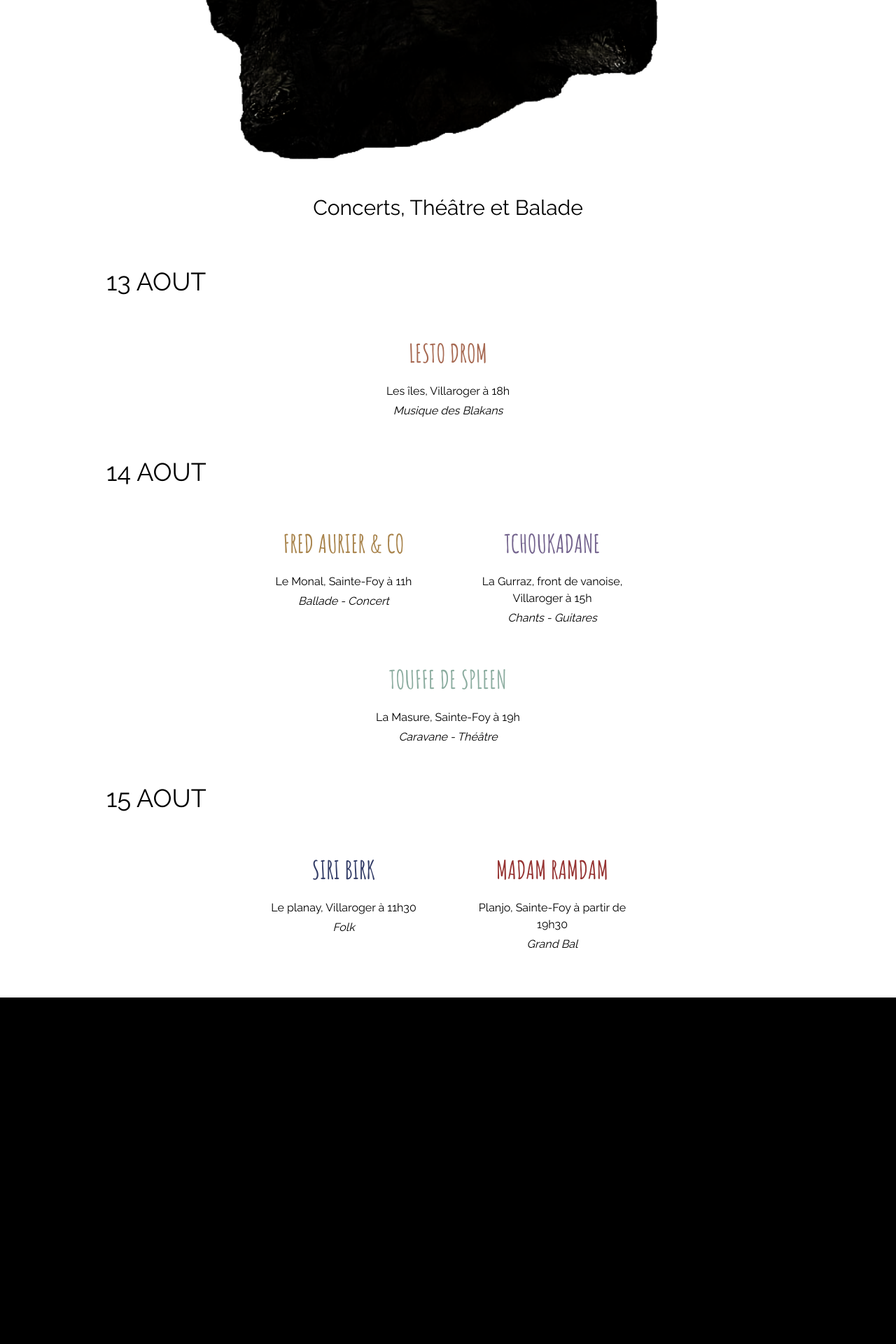
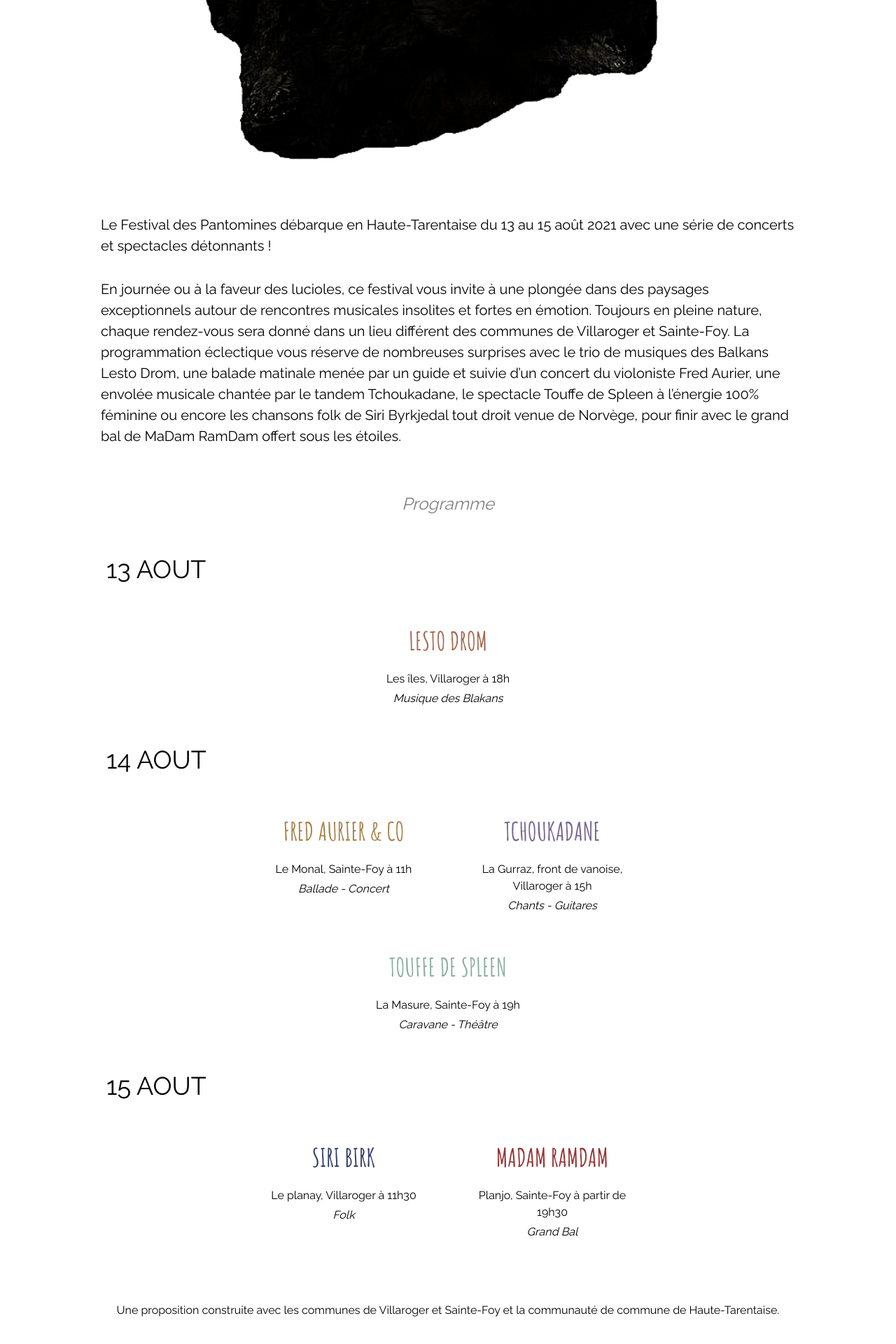
Before and after one commit to samueleyre/mineurdefond, a Next.js app: page /festival-des-pantomines in a window 1280 px wide. Shown: the part 526-2446 px from the top of the page at 70% size. Before the commit the page ends 1951 px from the top, so only its background shows below. Built offline with nearby package versions, Linux system fonts and the light colour scheme.

Commit message:
add intro to fest

```diff
--- a/components/home/home-main.component.js
+++ b/components/home/home-main.component.js
@@ -88,7 +88,7 @@ export default function HomeMainComponent() {
             </div>
             <div className="homepage-footer flex items-end">
                 <div className="w-full bg-cover" style={{height: "900px", backgroundImage: 'url("images/bottom_rock.png")'}}>
-                    <div style={{paddingTop: "10rem"}} className="text-7xl pl-10 text-white">
+                    <div style={{paddingTop: "10rem"}} className="text-7xl pl-10 pr-10 text-white">
                         <a style={{width: "200px"}} className="flex" href="/festival-des-pantomines">
                             <img style={{filter: "brightness(1.3)"}} width="200px" src="images/festival_des.png" alt="Festival des pantomines"/>
                         </a>
@@ -96,8 +96,9 @@ export default function HomeMainComponent() {
                             <img style={{filter: "brightness(1.3)"}} width="280px" src="images/pantomines.png" alt="Festival des pantomines"/>
                         </a>
                         <div className="mt-10">
-                            <p className="text-xl">Du 13 au 15 Août 2021 à Villaroger et Sainte-foy en Savoie.</p>
-                            <p className="text-xl pt-4 font-bold">Concerts - Théâtre - Balade</p>
+                            <p className="text-xl md:pr-40" style={{maxWidth: "800px"}}>Le Festival des Pantomines débarque en Haute-Tarentaise du 13 au 15 août 2021 avec une série de
+concerts et spectacles détonnants !</p>
+                            <p className="text-xl pt-4 font-bold">« les fêtes, le ramdam ou la bamboche »</p>
                             <a className="mobile:text-3xl sm:text-4xl underline" href="/festival-des-pantomines">Voir le programme !</a>
                         </div>
                         <div className="mt-20 pb-4 md:pr-40">
--- a/pages/festival-des-pantomines.js
+++ b/pages/festival-des-pantomines.js
@@ -13,7 +13,24 @@ function FestivalDesPantomines() {
 
         </ProjectRockComponent>
         <ProjectLayoutComponent>
-            <p className="text-3xl text-center mb-8">Concerts, Théâtre et Balade</p>
+            <p className="text-xl pt-8 mb-8 pl-4 pr-4 bold">
+            Le Festival des Pantomines débarque en Haute-Tarentaise du 13 au 15 août 2021 avec une série de
+            concerts et spectacles détonnants !
+            </p>
+            <p className="text-xl mb-8 pl-4 pr-4">
+            En journée ou à la faveur des lucioles, ce festival vous invite à une plongée dans des paysages
+            exceptionnels autour de rencontres musicales insolites et fortes en émotion.
+            Toujours en pleine nature, chaque rendez-vous sera donné dans un lieu différent des communes
+            de Villaroger et Sainte-Foy. La programmation éclectique vous réserve de nombreuses surprises
+            avec le trio de musiques des Balkans Lesto Drom, une balade matinale menée par un guide
+            et suivie d’un concert du violoniste Fred Aurier, une envolée musicale chantée par le tandem
+            Tchoukadane, le spectacle Touffe de Spleen à l’énergie 100% féminine ou encore les chansons
+            folk de Siri Byrkjedal tout droit venue de Norvège, pour finir avec le grand bal de MaDam
+            RamDam offert sous les étoiles.
+            </p>
+            <p className="text-2xl mb-6 text-center mt-16 italic" style={{color: "grey"}}>
+            Programme
+            </p>
             <p className="p-6 text-4xl">13 AOUT</p>
             <div className="mobile:p-4 sm:p-22 flex flex-wrap justify-center">
 
@@ -64,6 +81,11 @@ function FestivalDesPantomines() {
                 />
 
             </div>
+            <p className="text-center mt-16 mb-8 pl-4 pr-4">
+            Une proposition construite avec les communes de
+            Villaroger et Sainte-Foy et la communauté de commune
+            de Haute-Tarentaise.
+            </p>
 
         </ProjectLayoutComponent>
     </>
```
